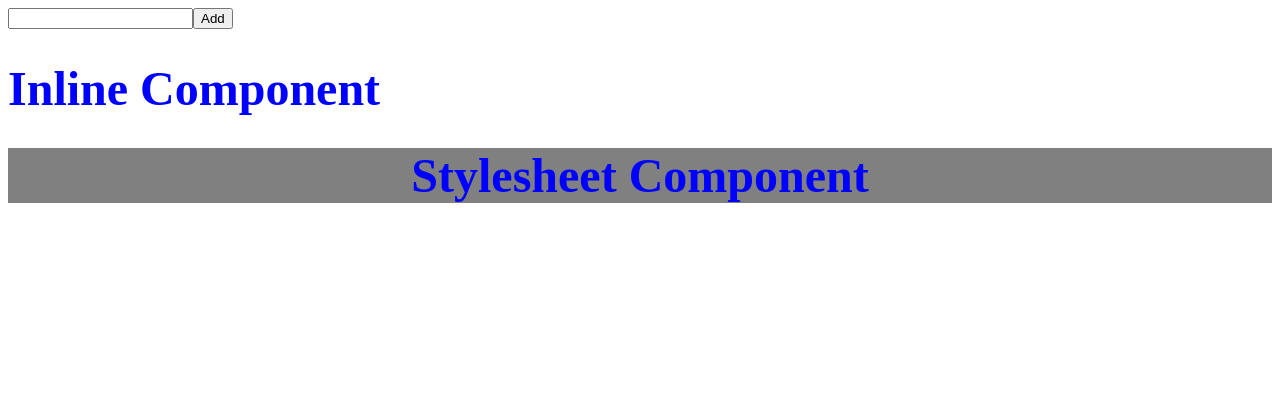
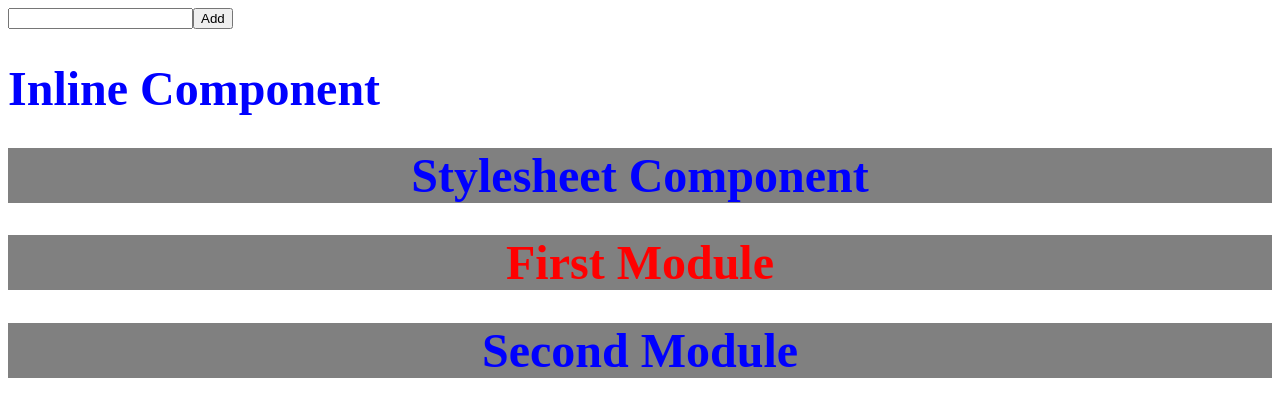
Before and after one commit to srjingole0610/toDOList, a React (Vite) app: page / in a window 1280 px wide. Shown: the top 416 px of the page. Built offline with nearby package versions, Linux system fonts and the light colour scheme.

Commit message:
added the changes related to add css with module class

```diff
--- a/src/App.jsx
+++ b/src/App.jsx
@@ -1,4 +1,6 @@
+import FirstModule from "./component/FirstModule"
 import InlineComponent from "./component/inlineComponent"
+import SecondModule from "./component/SecondModule"
 import StylesheetComponent from "./component/StylesheetComponent"
 import TodoForm from "./component/TodoForm"
 
@@ -8,6 +10,8 @@ function App() {
       <TodoForm />
       <InlineComponent />
       <StylesheetComponent />
+      <FirstModule />
+      <SecondModule />
     </div>
   )
 }
--- /dev/null
+++ b/src/component/FirstModule.jsx
@@ -0,0 +1,12 @@
+import React from 'react'
+import styles from "./firstModule.module.css"
+
+function FirstModule() {
+    return (
+        <div>
+            <h1 className={styles.header}>First Module</h1>
+        </div>
+    )
+}
+
+export default FirstModule
--- /dev/null
+++ b/src/component/SecondModule.jsx
@@ -0,0 +1,11 @@
+import React from 'react'
+import styles from "./secondModule.module.css"
+function SecondModule() {
+    return (
+        <div>
+            <h1 className={styles.header}>Second Module</h1>
+        </div>
+    )
+}
+
+export default SecondModule
--- /dev/null
+++ b/src/component/firstModule.module.css
@@ -0,0 +1,6 @@
+.header{
+    color: red;
+    font-size: 3rem;
+    text-align: center;
+    background-color: grey;
+}
--- /dev/null
+++ b/src/component/secondModule.module.css
@@ -0,0 +1,6 @@
+.header{
+  color: blue;
+  font-size: 3rem;
+  text-align: center;
+  background-color: grey;
+}
```
